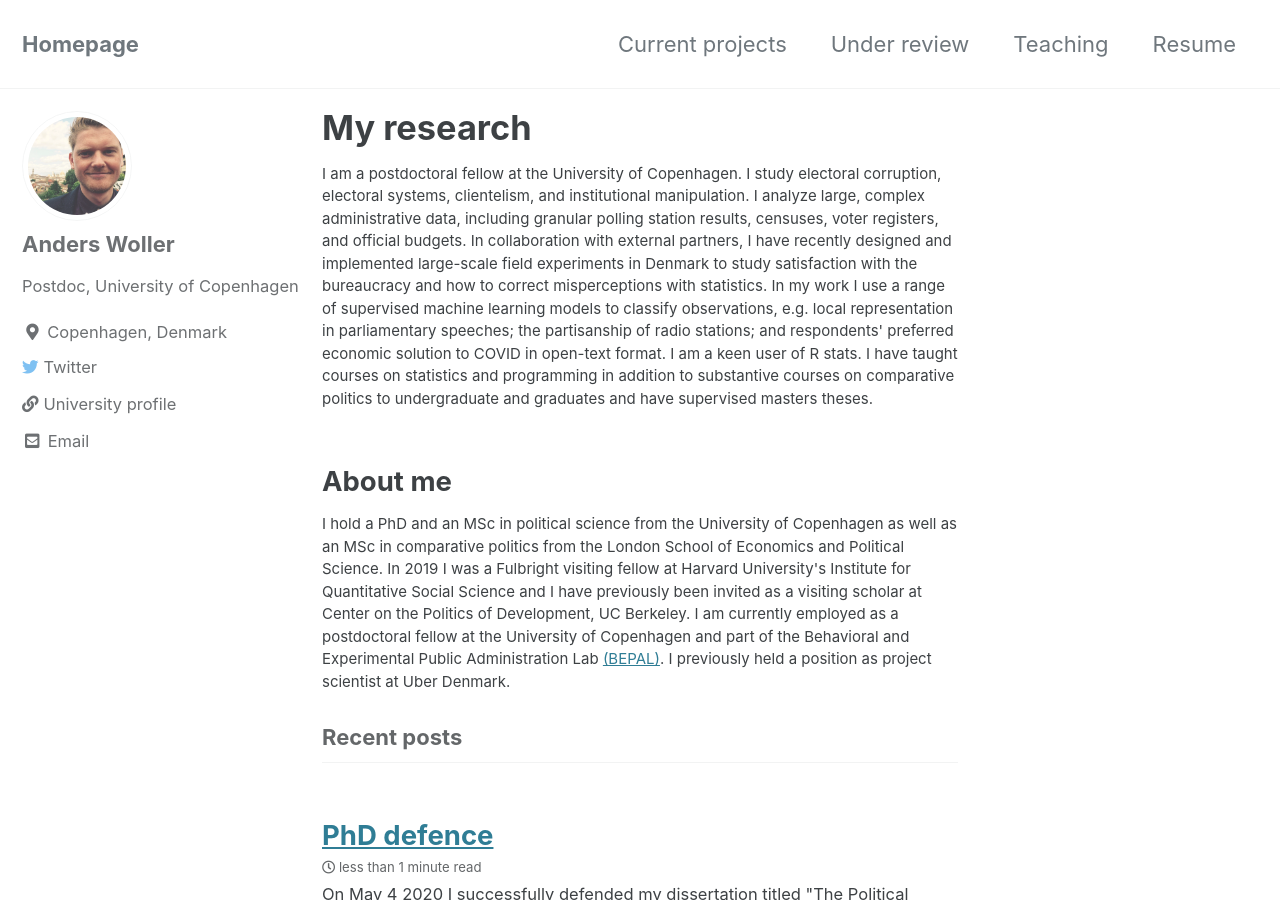
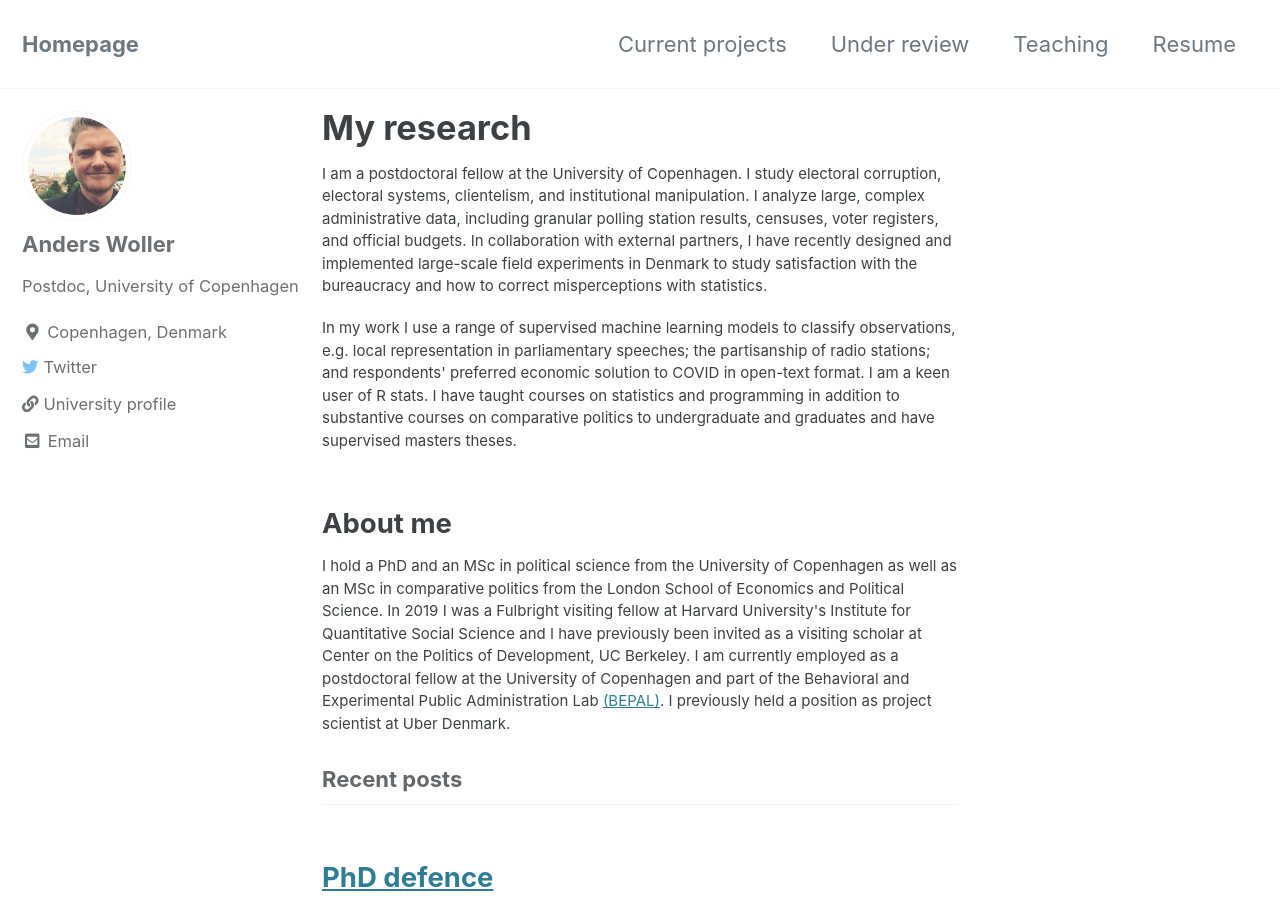
Before and after one commit to AndersWoller/AndersWoller.github.io, a Jekyll site: the page built from index.html, in a window 1280 px wide and 900 px high. Built offline with Jekyll 4.4.1, drawn with Linux system fonts in a browser that asks for light colours; cached includes are drawn as plain includes; the list of posts is cut into pages by our own code.

Commit message:
Update index.html

```diff
--- a/index.html
+++ b/index.html
@@ -10,7 +10,7 @@
 recently designed and implemented large-scale field experiments in Denmark to study satisfaction with the bureaucracy and how to correct
 misperceptions with statistics.
 
-In my work I use a range of supervised machine learning models to classify observations, e.g. local representation
+<p style="font-size:15px"> In my work I use a range of supervised machine learning models to classify observations, e.g. local representation
 in parliamentary speeches; the partisanship of radio stations; and respondents' preferred economic solution to COVID in open-text format.
 I am a keen user of R stats. I have taught courses on statistics and programming in addition to substantive courses on comparative politics
 to undergraduate and graduates and have supervised masters theses.
```
